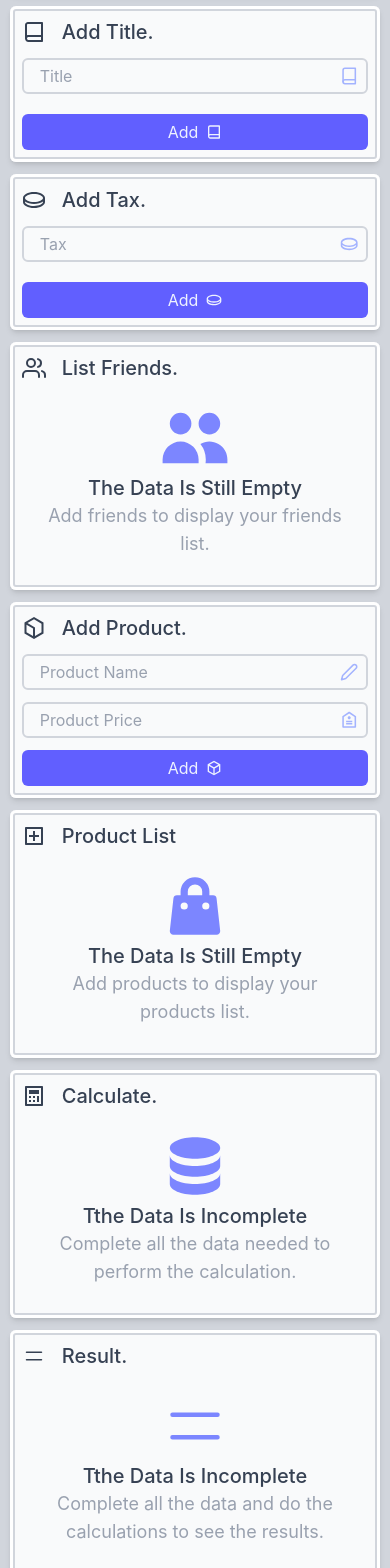
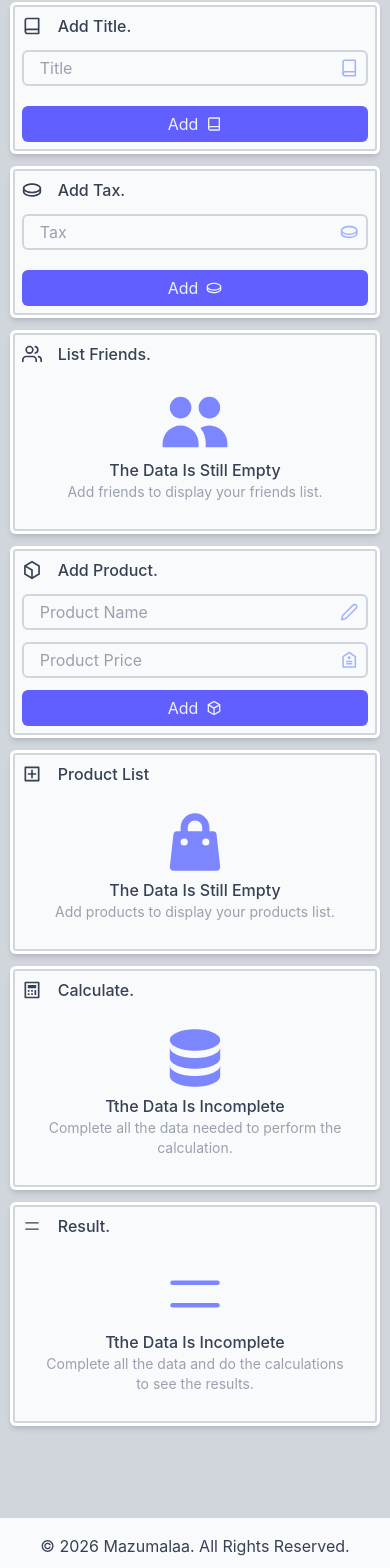
Before and after one commit to mazumalaa/Billify-Web-FE, a React (Vite) app: page / in a window 390 px wide. Shown: the part 242-1810 px from the top of the page. Built offline with nearby package versions, Linux system fonts and the light colour scheme.

Commit message:
completing UI home page layout and create footer components

```diff
--- /dev/null
+++ b/src/components/customFooter.jsx
@@ -0,0 +1,13 @@
+// My-Setup
+const CustomFooter = () => {
+  return (
+    <>
+      <footer className={`p-4 text-center bg-gray-50`}>
+        <p>{`© 2026 Mazumalaa. All Rights Reserved.`}</p>
+      </footer>
+    </>
+  )
+}
+
+// Export
+export default CustomFooter;
--- a/src/components/customSection.jsx
+++ b/src/components/customSection.jsx
@@ -4,8 +4,8 @@ const CustomSection = ({ children, customStyle, title, Icon }) => {
     <>
       <section className={`${customStyle ? customStyle : ``} break-inside-avoid bg-gray-50 p-3 rounded-md shadow-md ring-2 ring-offset-3 ring-gray-300 ring-inset animate_show mb-3`}>
         {(Icon || title) && (<div className={`flex items-center gap-4 text-xl font-medium`}>
-          {Icon && <Icon className={`text-2xl`} />}
-          {title && <h2>{title}</h2>}
+          {Icon && <Icon className={`text-xl md:text-2xl`} />}
+          {title && <h2 className={`text-base md:text-lg`}>{title}</h2>}
         </div>)}
         {children}
       </section>
--- a/src/components/layout.jsx
+++ b/src/components/layout.jsx
@@ -2,6 +2,7 @@
 import { Outlet } from "react-router"
 import Navbar from "./navbar";
 import { FiClock, FiHome } from "react-icons/fi";
+import CustomFooter from "./customFooter";
 
 // My-Setup
 const LayoutPage = () => {
@@ -19,6 +20,7 @@ const LayoutPage = () => {
                     <Outlet />
                 </div>
             </main>
+            <CustomFooter />
         </>
     )
 }
--- a/src/pages/homePage.jsx
+++ b/src/pages/homePage.jsx
@@ -60,8 +60,8 @@ const HomePage = () => {
                     <HiUsers className={`text-7xl text-indigo-400 mx-auto`} />
 
                     <div>
-                        <h3 className={`text-gray-700 font font-medium text-center text-xl capitalize`}>the data is still empty</h3>
-                        <p className={`text-lg text-center text-gray-400`}>Add friends to display your friends list.</p>
+                        <h3 className={`text-gray-700 font font-medium text-center text-base md:text-lg lg:text-xl capitalize`}>the data is still empty</h3>
+                        <p className={`text-sm md:text-lg text-center text-gray-400`}>Add friends to display your friends list.</p>
                     </div>
                 </div>
             </CustomSection>
@@ -82,8 +82,8 @@ const HomePage = () => {
                     <HiShoppingBag className={`text-7xl text-indigo-400 mx-auto`} />
 
                     <div>
-                        <h3 className={`text-gray-700 font font-medium text-center text-xl capitalize`}>the data is still empty</h3>
-                        <p className={`text-lg text-center text-gray-400`}>Add products to display your products list.</p>
+                        <h3 className={`text-gray-700 font font-medium text-center text-base md:text-lg lg:text-xl capitalize`}>the data is still empty</h3>
+                        <p className={`text-sm md:text-lg text-center text-gray-400`}>Add products to display your products list.</p>
                     </div>
                 </div>
             </CustomSection>
@@ -93,8 +93,8 @@ const HomePage = () => {
                     <HiDatabase className={`text-7xl text-indigo-400 mx-auto`} />
 
                     <div>
-                        <h3 className={`text-gray-700 font font-medium text-center text-xl capitalize`}>tthe data is incomplete</h3>
-                        <p className={`text-lg text-center text-gray-400`}>Complete all the data needed to perform the calculation.</p>
+                        <h3 className={`text-gray-700 font font-medium text-center text-base md:text-lg lg:text-xl capitalize`}>tthe data is incomplete</h3>
+                        <p className={`text-sm md:text-lg text-center text-gray-400`}>Complete all the data needed to perform the calculation.</p>
                     </div>
                 </div>
             </CustomSection>
@@ -104,8 +104,8 @@ const HomePage = () => {
                     <HiEquals className={`text-7xl text-indigo-400 mx-auto`} />
 
                     <div>
-                        <h3 className={`text-gray-700 font font-medium text-center text-xl capitalize`}>tthe data is incomplete</h3>
-                        <p className={`text-lg text-center text-gray-400`}>Complete all the data and do the calculations to see the results.</p>
+                        <h3 className={`text-gray-700 font font-medium text-center text-base md:text-lg lg:text-xl capitalize`}>tthe data is incomplete</h3>
+                        <p className={`text-sm md:text-lg text-center text-gray-400`}>Complete all the data and do the calculations to see the results.</p>
                     </div>
                 </div>
             </CustomSection>
```
